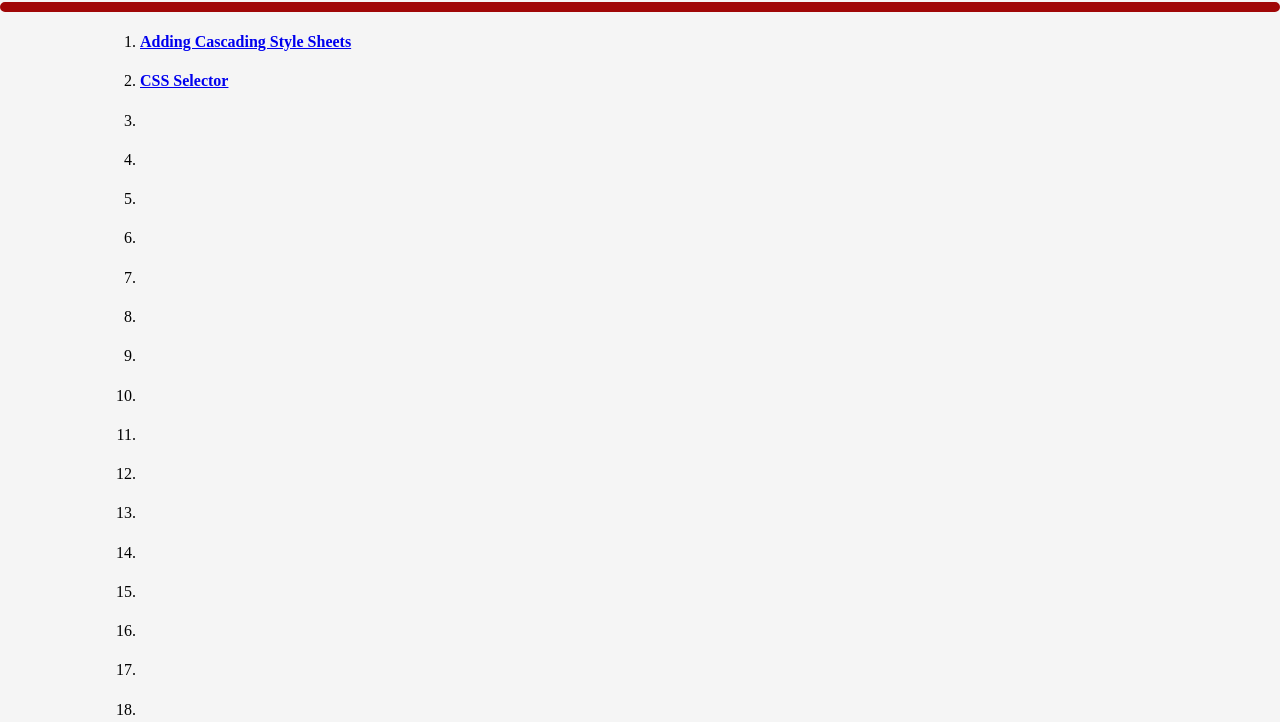
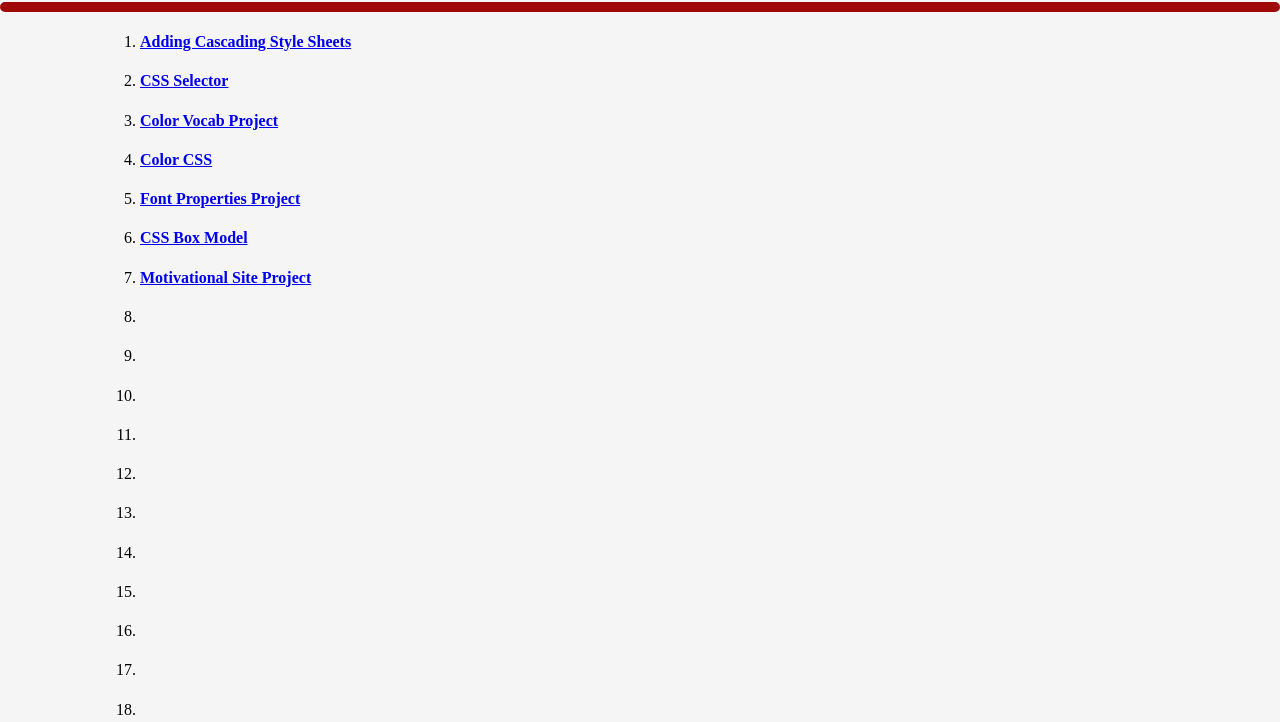
Before and after one commit to RenielJ/css-portfolio-practice, a plain HTML site: page index.html in a window 1280 px wide. Shown: the part 78-800 px from the top of the page. Drawn offline with Linux system fonts and the light colour scheme.

Commit message:
add list content

```diff
--- a/index.html
+++ b/index.html
@@ -14,19 +14,19 @@
     <li class="list-layout"><h4><a href="./public/5.1+Adding+CSS/5.1. Adding CSS/index.html"> Adding Cascading Style Sheets</a></h4></li>
     <li class="list-layout"><h4><a href="./public/5.3+CSS+Selectors/5.3 CSS Selectors/index.html">CSS Selector</a></h4></li>
     <li class="list-layout">
-        <h4><a href=""></a></h4>
+        <h4><a href="./public/5.4+Color+Vocab+Project/index.html">Color Vocab Project</a></h4>
     </li>
     <li class="list-layout">
-        <h4><a href=""></a></h4>
+        <h4><a href="./public/6.0+CSS+Colors/6.0 CSS Colors/index.html">Color CSS</a></h4>
     </li>
     <li class="list-layout">
-        <h4><a href=""></a></h4>
+        <h4><a href="./public/6.1+Font+Properties/index.html">Font Properties Project</a></h4>
     </li>
     <li class="list-layout">
-        <h4><a href=""></a></h4>
+        <h4><a href="./public/6.3+CSS+Box+Model/6.3 CSS Box Model/index.html">CSS Box Model</a></h4>
     </li>
     <li class="list-layout">
-        <h4><a href=""></a></h4>
+        <h4><a href="./public/6.4+Motivation+Meme+Project/6.4 Motivation Meme Project/index.html">Motivational Site Project</a></h4>
     </li>
     <li class="list-layout">
         <h4><a href=""></a></h4>
```
Also changed, not shown: public/6.1+Font+Properties/font-family.html (+9 -0 lines), public/6.1+Font+Properties/font-size.html (+2 -2 lines), public/6.1+Font+Properties/index.html (+4 -3 lines).
